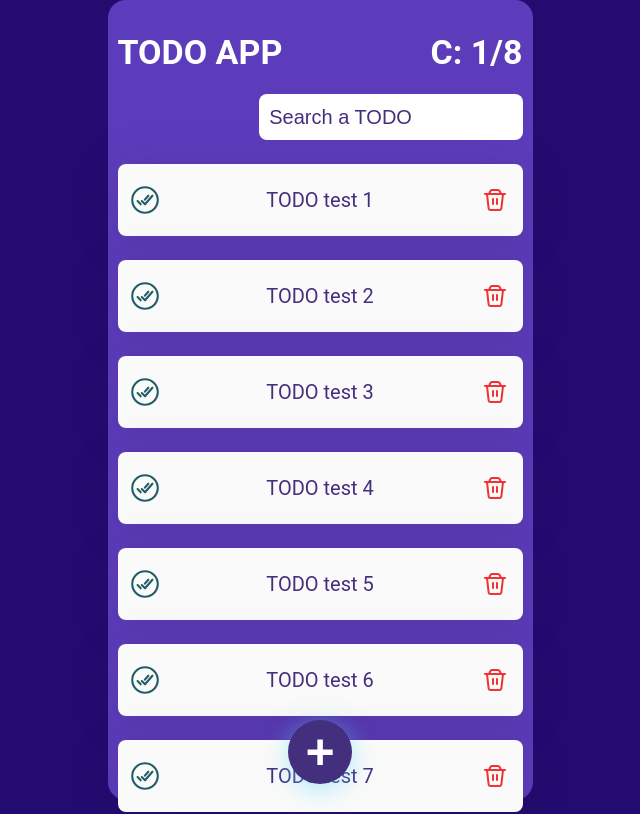
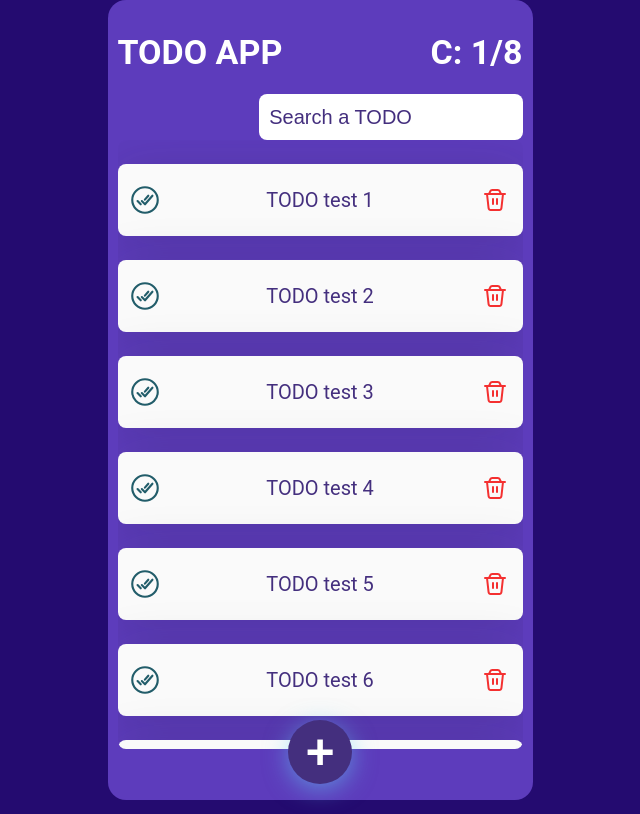
Before and after one commit to SpidySamurai/React-To-Do, a React (Create React App) app: page /#/ in a window 1280 px wide. Shown: the top 814 px of the page, without its empty margins (320-960 px from the left). Built offline with nearby package versions, Linux system fonts and the light colour scheme.

Commit message:
Update: homepage adding TodoListContainer, Adding TDLContainer component

```diff
--- a/src/routes/home/Homepage.js
+++ b/src/routes/home/Homepage.js
@@ -3,6 +3,7 @@ import { useTodos } from "../../routes/useTodos";
 import { TodoHeader } from "../../ui/TodoHeader";
 import { TodoSearch } from "../../ui/TodoSearch";
 import { TodoCounter } from "../../ui/TodoCounter";
+import {TodoListContainer } from "../../ui/TodoListContainer";
 import { TodoList } from "../../ui/TodoList";
 import { TodoCompletedList } from "../../ui/TodoCompletedList";
 import { TodoLoading } from "../../ui/TodoLoading";
@@ -51,6 +52,7 @@ function HomePage() {
           sincronizeTodos={sincronizeTodos}
           sincronizeCompletedTodos={sincronizeCompletedTodos}
         />
+        <TodoListContainer>
         <TodoList
           error={error}
           loading={loading}
@@ -98,6 +100,7 @@ function HomePage() {
             )}
           />
         )}
+        </TodoListContainer>
         {openModal && (
           <Modal>
             <TodoForm addTodo={addTodo} setOpenModal={setOpenModal} />
--- /dev/null
+++ b/src/ui/TodoListContainer/TodoListContainer.css
@@ -0,0 +1,10 @@
+.TodoListContainer-container {
+    overflow-y: auto;
+    height: calc(100vh - 23.89vh);
+
+    border-radius: 8px;
+}
+
+.TodoListContainer-container::-webkit-scrollbar {
+    display: none;
+}
--- /dev/null
+++ b/src/ui/TodoListContainer/index.js
@@ -0,0 +1,12 @@
+import React from "react";
+import "./TodoListContainer.css";
+
+function TodoListContainer({children}) {
+    return (
+        <div className="TodoListContainer-container">
+            {children}
+        </div>
+    );
+}
+
+export { TodoListContainer };
```
